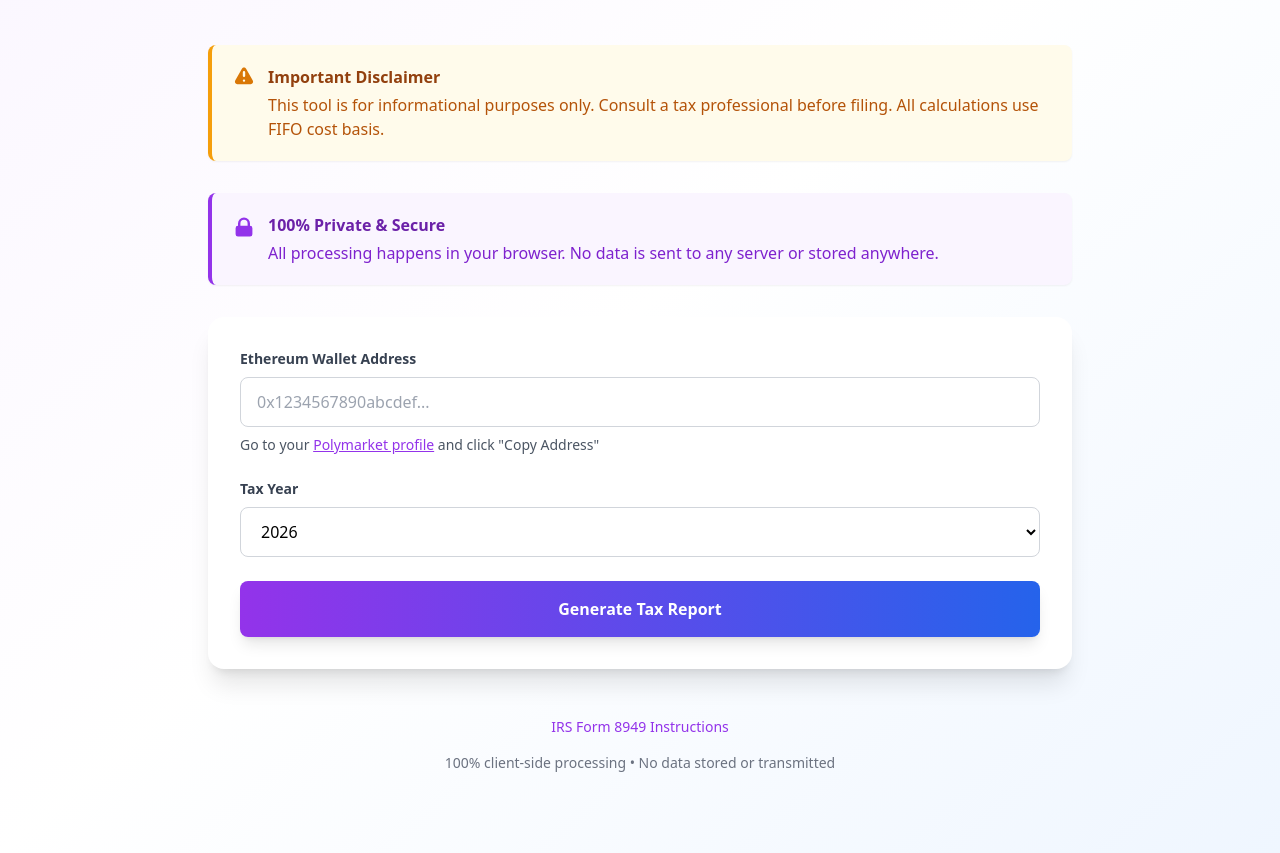
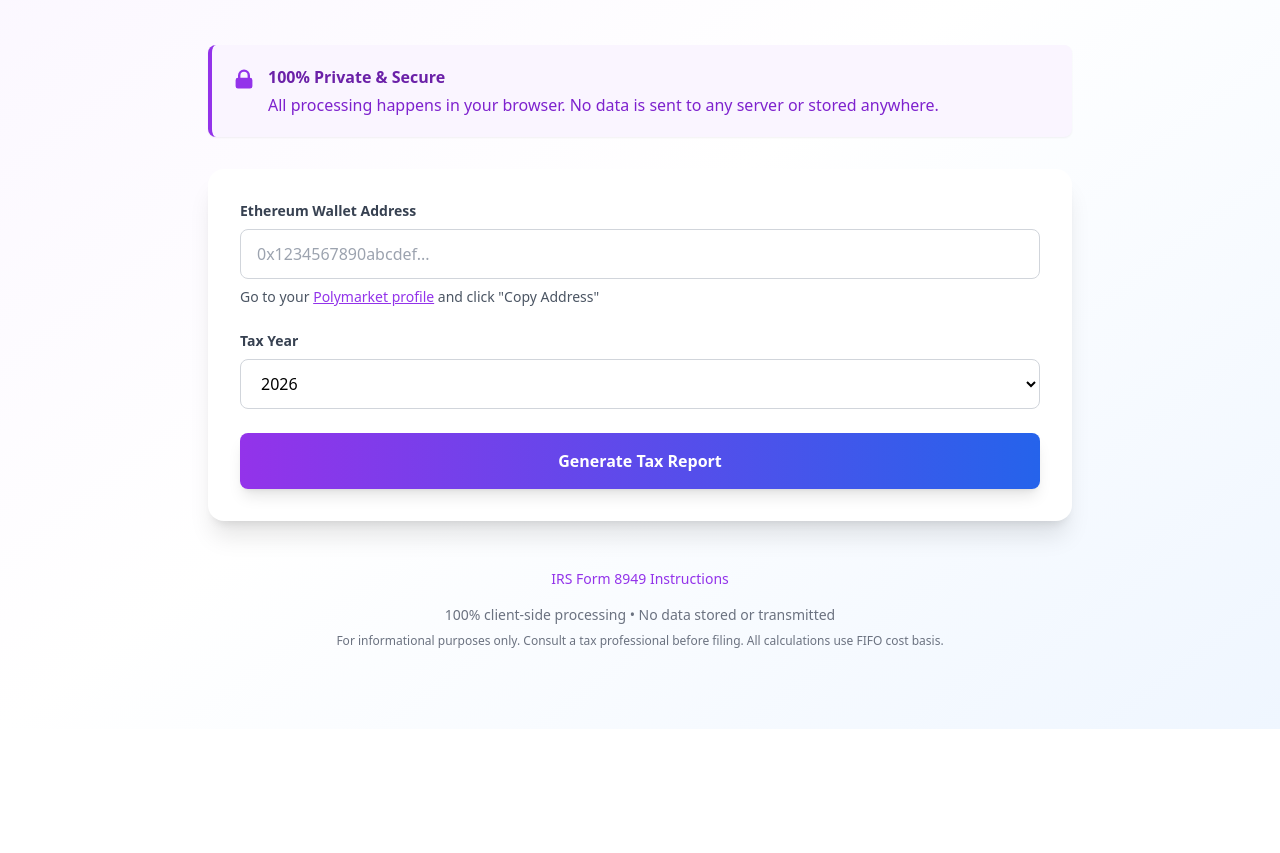
Before and after one commit to aaronchazhoor/polytaxes, a website with bundled scripts: page index.html in a window 1280 px wide. Shown: the part 235-1088 px from the top of the page. After the commit the page ends 964 px from the top, so only its background shows below. Built offline with nearby package versions, Linux system fonts and the light colour scheme.

Commit message:
Move disclaimer to footer for cleaner UI
- Removed prominent disclaimer banner from top of page
- Added disclaimer text to footer in smaller, subtle format
- Maintains legal protection while improving visual hierarchy
- Footer now shows: privacy notice + tax disclaimer

🤖 Generated with [Claude Code](https://claude.com/claude-code)

Co-Authored-By: Claude Sonnet 4.5 <noreply@anthropic.com>

```diff
--- a/index.html
+++ b/index.html
@@ -35,23 +35,6 @@
                 Generate IRS Form 8949 from your Polymarket trades
             </p>
         </header>
-
-        <!-- Disclaimer Banner -->
-        <div class="bg-amber-50 border-l-4 border-amber-500 rounded-lg p-4 sm:p-5 mb-6 sm:mb-8 shadow-sm">
-            <div class="flex flex-col sm:flex-row gap-3">
-                <div class="flex-shrink-0">
-                    <svg class="w-6 h-6 text-amber-600" fill="currentColor" viewBox="0 0 20 20">
-                        <path fill-rule="evenodd" d="M8.257 3.099c.765-1.36 2.722-1.36 3.486 0l5.58 9.92c.75 1.334-.213 2.98-1.742 2.98H4.42c-1.53 0-2.493-1.646-1.743-2.98l5.58-9.92zM11 13a1 1 0 11-2 0 1 1 0 012 0zm-1-8a1 1 0 00-1 1v3a1 1 0 002 0V6a1 1 0 00-1-1z"/>
-                    </svg>
-                </div>
-                <div class="flex-1 text-sm sm:text-base">
-                    <p class="font-semibold text-amber-800 mb-1">Important Disclaimer</p>
-                    <p class="text-amber-700">
-                        This tool is for informational purposes only. Consult a tax professional before filing. All calculations use FIFO cost basis.
-                    </p>
-                </div>
-            </div>
-        </div>
 
         <!-- Privacy Notice -->
         <div class="bg-purple-50 border-l-4 border-purple-600 rounded-lg p-4 sm:p-5 mb-6 sm:mb-8 shadow-sm">
@@ -220,8 +203,11 @@
                     IRS Form 8949 Instructions
                 </a>
             </div>
-            <p class="text-xs sm:text-sm text-gray-500">
+            <p class="text-xs sm:text-sm text-gray-500 mb-2">
                 100% client-side processing • No data stored or transmitted
+            </p>
+            <p class="text-xs text-gray-500 max-w-2xl mx-auto px-4">
+                For informational purposes only. Consult a tax professional before filing. All calculations use FIFO cost basis.
             </p>
         </footer>
     </div>
```
